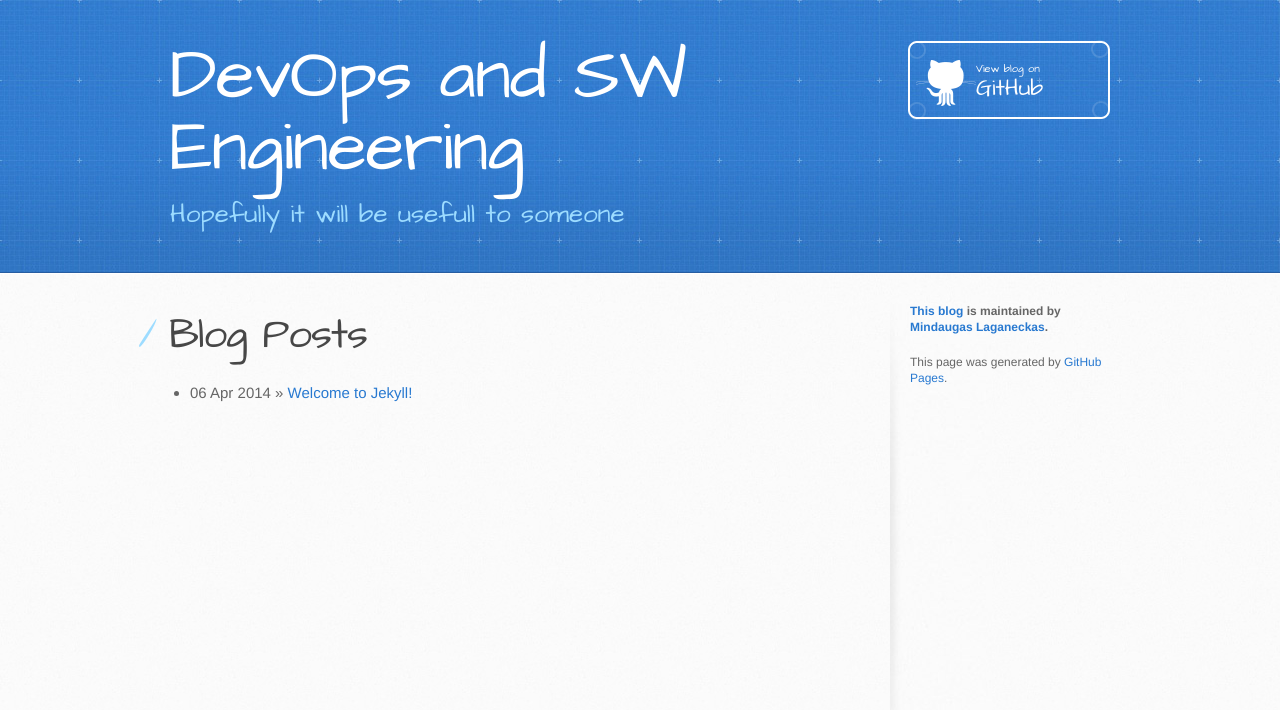
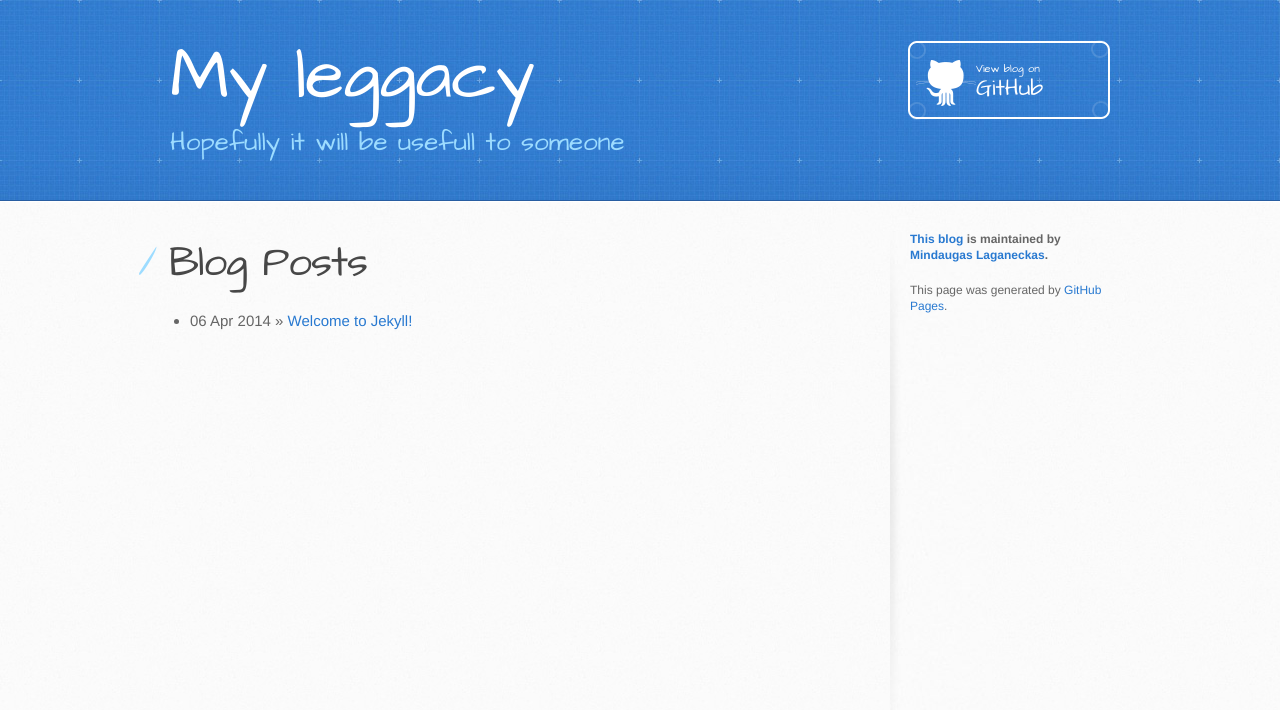
Before and after one commit to MindaugasLaganeckas/mindaugaslaganeckas.github.io, a Jekyll site: the page built from index.html, in a window 1280 px wide. Shown: the top 710 px of the page. Built offline with Jekyll 4.4.1, drawn with Linux system fonts in a browser that asks for light colours.

Commit message:
Update _config.yml

```diff
--- a/_config.yml
+++ b/_config.yml
@@ -1,6 +1,6 @@
 # Setup
-name:        DevOps and SW Engineering
-tagline:      A place for learnings from the world of SW engineering and DevOps
+name:        My leggacy
+tagline:     A place for all fun stuff I like doing
 baseurl:      ""
 locale:       "en"
 
```
